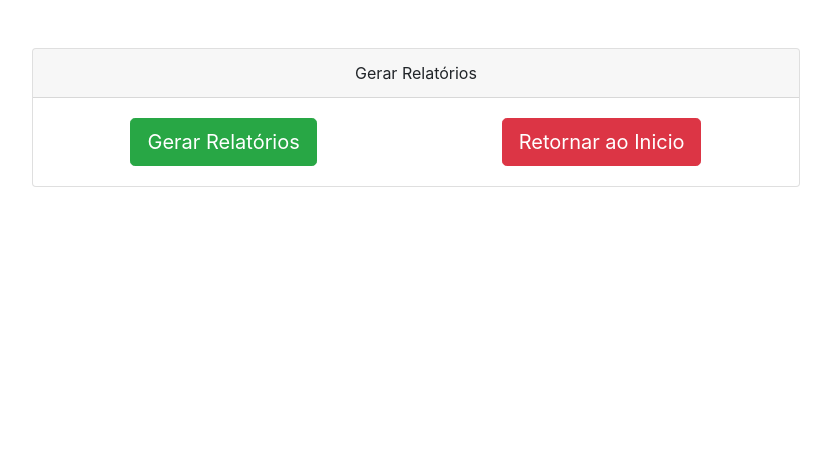
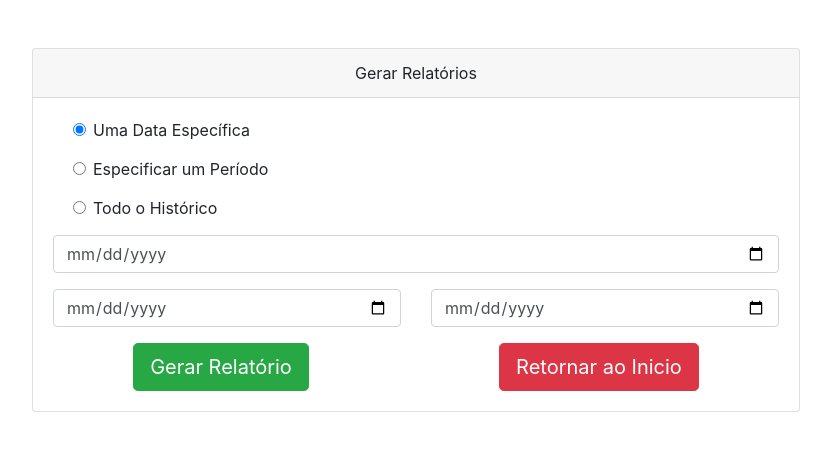
Before and after one commit to ZeEdu/fast-parking, a PHP site: page /agenda/view/relatorios.php in a window 1280 px wide. Shown: the top 451 px of the page, without its empty margins (224-1055 px from the left). Run offline with PHP 8.4, Linux system fonts and the light colour scheme.

Commit message:
Query dos relatórios definidas

```diff
--- a/css/style.css
+++ b/css/style.css
@@ -8,3 +8,7 @@
 .btn-row .btn{
     margin: 0 auto;
 }
+div.form-check.col-12 {
+    margin-left: 35px;
+    margin-bottom: 15px;
+}
--- a/model/geral.php
+++ b/model/geral.php
@@ -28,7 +28,6 @@ function impressaoCorpo($dados){
     </div>";
 }
 
-
 function saida($dados){
   $conexao = include_once("conexao.php");
   $sql = "SELECT id, entrada FROM clientes WHERE placa = '$dados[placa]' AND saida IS NULL";
@@ -48,3 +47,21 @@ function saida($dados){
     echo "Erro de Conexão";
   }
 }
+
+function relatorioEspecificado($dataEspecificada){
+  $conexao = include_once("conexao.php");
+  $sql = "SELECT modelo, placa, entrada, saida, pagamento FROM clientes WHERE saida BETWEEN '".$dataEspecificada." 00:00:00' AND '".$dataEspecificada." 23:59:59'";
+  echo $sql;
+}
+
+function relatorioPeriodoEspecificado($dataInicial, $dataFinal){
+  $conexao = include_once("conexao.php");
+  $sql = "SELECT modelo, placa, entrada, saida, pagamento FROM clientes WHERE saida BETWEEN '".$dataInicial." 00:00:00' AND '".$dataFinal." 23:59:59'";
+  echo $sql;
+}
+
+function relatorioCompleto(){
+  $conexao = include_once("conexao.php");
+  $sql = "SELECT modelo, placa, entrada, saida, pagamento FROM clientes WHERE saida IS NOT NULL ORDER BY saida ASC";
+  echo $sql;
+}
--- a/view/relatorios.php
+++ b/view/relatorios.php
@@ -1,9 +1,29 @@
 <?php
 
 include_once "../model/geral.php";
-// SELECT SUM(pagamento) FROM `clientes` WHERE DATE_FORMAT(entrada, "%m-%Y") = "07-2019";
-if ($_POST) {
-    getPost ($_POST);
+// var_dump($_POST["formato"]);
+
+// $_POST["formato"] = "";
+
+// var_dump($_POST["formato"]);
+if (isset($_POST) && isset($_POST["formato"])) {
+    echo "Entrou no PRIMEIRO IF";
+    // var_dump($_POST["formato"]);
+    // var_dump($_POST["data-especificada"]);
+    if ($_POST["formato"] == "data-expecifica" && $_POST["data-especificada"] <> "" ) {
+        echo "Entrou no SEGUNDO IF";
+        relatorioEspecificado($_POST["data-especificada"]);
+    } else if($_POST["formato"] == "periodo-expecifico") {
+        echo "Entrou no TERCEIRO IF";
+        relatorioPeriodoEspecificado($_POST["data-inicial"], $_POST["data-final"]);
+    } else if($_POST["formato"] == "historico-completo") {
+        echo "Entrou no QUARTO IF";
+        relatorioCompleto();
+    } else {
+        echo "<br> Chegou no ELSE";
+    }
+} else {
+    // var_dump($_POST["formato"]);
 }
 
 ?>
@@ -25,10 +45,43 @@ if ($_POST) {
             Gerar Relatórios
         </div>
         <div class="card-body">
-            <form action="dashboard.php" method="post">
-                <div class="row btn-row">
-                    <input class="btn btn-success btn-lg" type="button" value="Gerar Relatórios" id="check-in">
-                    <a href="../index.php" class="btn btn-danger btn-lg" role="button" aria-disabled="true">Retornar ao Inicio</a>
+            <form action="relatorios.php" method="post">
+                <div class="row">
+                <div class="form-check col-12">
+                        <input class="form-check-input" type="radio" name="formato" id="data-expecifica"
+                            value="data-expecifica" checked>
+                        <label class="form-check-label" for="data-expecifica">
+                            Uma Data Específica
+                        </label>
+                    </div>
+                    <div class="form-check col-12">
+                        <input class="form-check-input" type="radio" name="formato" id="periodo-expecifico"
+                            value="periodo-expecifico">
+                        <label class="form-check-label" for="periodo-expecifico">
+                            Especificar um Período
+                        </label>
+                    </div>
+                    <div class="form-check col-12">
+                        <input class="form-check-input" type="radio" name="formato" id="historico-completo"
+                            value="historico-completo">
+                        <label class="form-check-label" for="historico-completo">
+                            Todo o Histórico
+                        </label>
+                    </div>
+                    <div class="form-group col-12 especifico">
+                        <input class="form-control" type="date" name="data-especificada" id="data-especificada">
+                    </div>
+                    <div class="form-group col-6 periodo">
+                        <input class="form-control" type="date" name="data-inicial" id="data-inicial">
+                    </div>
+                    <div class="form-group col-6 periodo">
+                        <input class="form-control" type="date" name="data-final" id="data-final">
+                    </div>
+                </div>
+                <div class="row btn-row completo">
+                    <input class="btn btn-success btn-lg" type="submit" value="Gerar Relatório" id="check-in">
+                    <a href="../index.php" class="btn btn-danger btn-lg" role="button" aria-disabled="true">Retornar ao
+                        Inicio</a>
                 </div>
             </form>
         </div>
```
